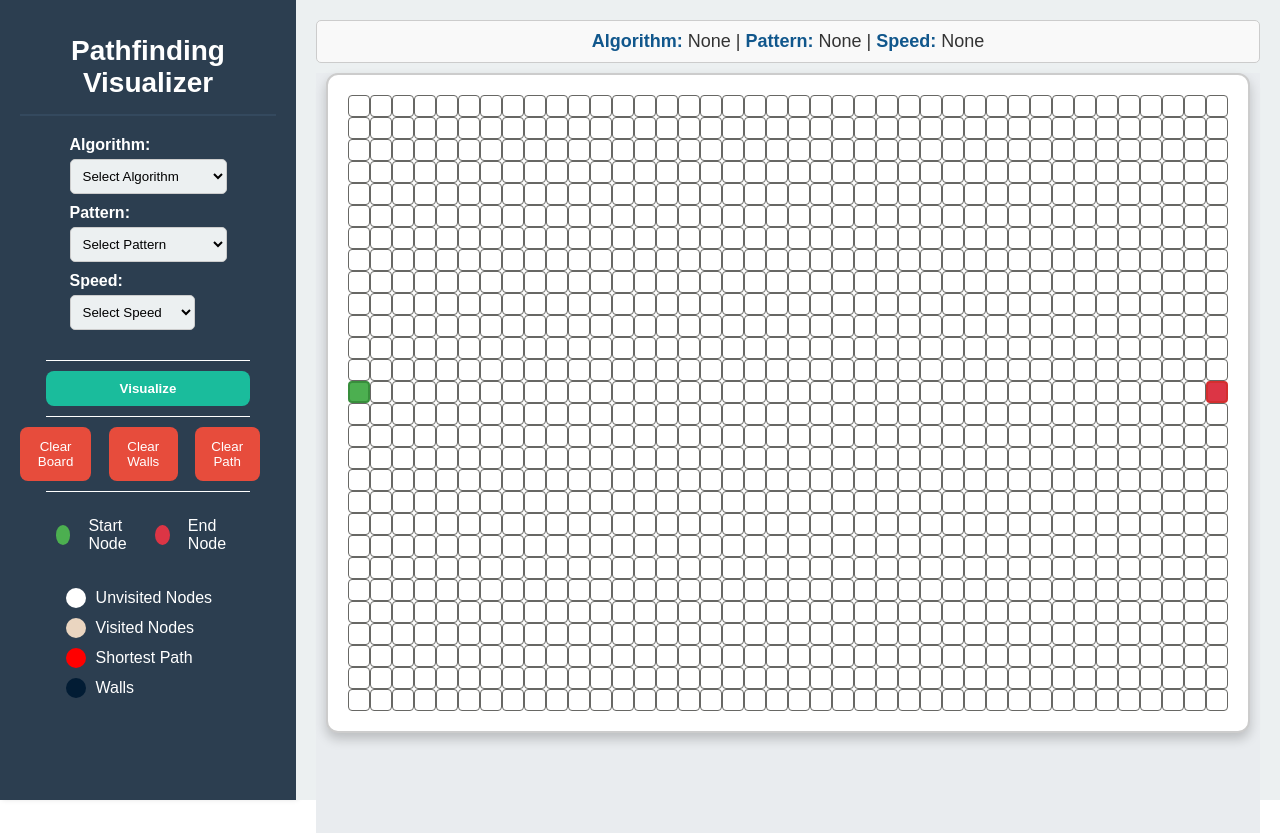
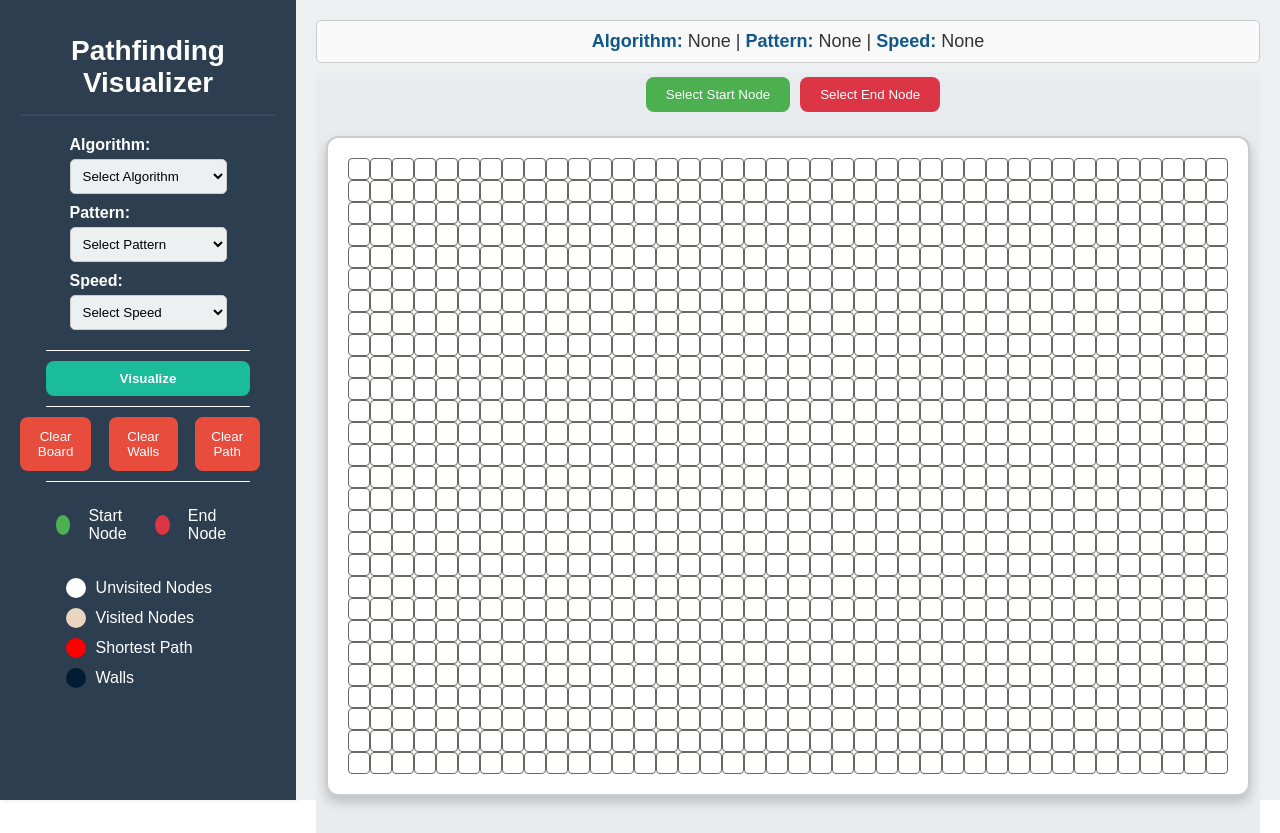
Before and after one commit to Naval1704/pathfinding_visualizer, a React (Create React App) app: page / in a window 1280 px wide. Built offline with nearby package versions, Linux system fonts and the light colour scheme.

Commit message:
start node and end node can be selected by user itself, ui updates

```diff
--- a/src/App.js
+++ b/src/App.js
@@ -31,6 +31,15 @@ function App() {
     }
   };
 
+  const handleSelectChange = (setter) => (e) => {
+    setter(e.target.value);
+    if (e.target.value) {
+      e.target.classList.add("selected");
+    } else {
+      e.target.classList.remove("selected");
+    }
+  };
+
   return (
     <div className="App">
       <div className="left-column">
@@ -45,19 +54,10 @@ function App() {
               id="algorithm"
               name="algorithm"
               value={algorithm}
-              onChange={(e) => setAlgorithm(e.target.value)}
+              onChange={handleSelectChange(setAlgorithm)}
             >
               <option value="">Select Algorithm</option>
               <option value="Dijkstra's_Algorithm">Dijkstra's Algorithm</option>
-              {/* <option value="A*_Search">A* Search</option> */}
-              {/* <option value="Greedy_Best_first_Search">Greedy Best-first Search</option>
-              <option value="Swarm_Algorithm">Swarm Algorithm</option>
-              <option value="Convergent_Swarm_Algorithm">
-                Convergent Swarm Algorithm
-              </option>
-              <option value="Bidirectional_Swarm_Algorithm">
-                Bidirectional Swarm Algorithm
-              </option> */}
               <option value="Breadth_first_Search">Breadth-first Search</option>
               <option value="Depth_first_Search">Depth-first Search</option>
             </select>
@@ -70,7 +70,7 @@ function App() {
               id="pattern"
               name="pattern"
               value={pattern}
-              onChange={(e) => setPattern(e.target.value)}
+              onChange={handleSelectChange(setPattern)}
             >
               <option value="">Select Pattern</option>
               {/* <option value="Maze">Maze</option> */}
@@ -82,13 +82,13 @@ function App() {
           </div>
 
           {/* Select speed */}
-          <div className="speed">
+          <div className="dropdown">
             <label htmlFor="speed">Speed:</label>
             <select
               id="speed"
               name="speed"
               value={speed}
-              onChange={(e) => setSpeed(e.target.value)}
+              onChange={handleSelectChange(setSpeed)}
             >
               <option value="">Select Speed</option>
               <option value="fast">Fast</option>
@@ -100,7 +100,9 @@ function App() {
 
         <hr className="partition-line" />
 
-        <button className="visualize-button" onClick={handleVisualize}>Visualize</button>
+        <button className="visualize-button" onClick={handleVisualize}>
+          Visualize
+        </button>
 
         <hr className="partition-line" />
 
@@ -155,10 +157,17 @@ function App() {
       <div className="right-workspace">
         <div className="selected-info">
           <p>
-            <strong>Algorithm:</strong> {algorithm || "None"} | <strong>Pattern:</strong> {pattern || "None"} | <strong>Speed:</strong> {speed || "None"}
+            <strong>Algorithm:</strong> {algorithm || "None"} |{" "}
+            <strong>Pattern:</strong> {pattern || "None"} |{" "}
+            <strong>Speed:</strong> {speed || "None"}
           </p>
         </div>
-        <Grid ref={gridRef} algorithm={algorithm} pattern={pattern} speed={speed} />
+        <Grid
+          ref={gridRef}
+          algorithm={algorithm}
+          pattern={pattern}
+          speed={speed}
+        />
       </div>
     </div>
   );
--- a/src/index.css
+++ b/src/index.css
@@ -81,11 +81,15 @@ body {
   border-radius: 5px;
   border: 1px solid #ccc;
   background-color: #ecf0f1;
-  transition: border-color 0.3s ease;
+  transition: border-color 0.3s ease, background-color 0.3s ease;
 }
 
 .dropdown select:focus {
   border-color: #1abc9c;
+}
+
+.dropdown select.selected {
+  background-color: #d1e7dd; /* Change this color to your desired selected color */
 }
 
 .visualize-button {
--- a/src/pathfinding_visualizer/grid.js
+++ b/src/pathfinding_visualizer/grid.js
@@ -6,20 +6,16 @@ import { dijkstra, createPath } from "../algorithms/dijkstra";
 import { bfs, createPathBFS } from "../algorithms/bfs";
 import { dfs, createPathDFS } from "../algorithms/dfs";
 
-const STARTING_ROW = (Math.floor(window.innerHeight / 29) - 1) / 2;
-const STARTING_COL = 0;
-
-const TARGET_ROW = (Math.floor(window.innerHeight / 29) - 1) / 2;
-const TARGET_COL = Math.floor(window.innerWidth / 32) - 1;
-
 export default class Grid extends Component {
   constructor(props) {
     super(props);
     this.state = {
       grid: [],
       mouseIsPressed: false,
-      startNode: { row: STARTING_ROW, col: STARTING_COL },
-      targetNode: { row: TARGET_ROW, col: TARGET_COL },
+      startNode: null,
+      targetNode: null,
+      selectingStartNode: false,
+      selectingEndNode: false,
     };
   }
 
@@ -28,40 +24,26 @@ export default class Grid extends Component {
     this.setState({ grid });
   }
 
-  // componentDidMount() {
-  //   const grid = this.getInitialGrid();
-  //   this.setState({ grid }, () => {
-  //     this.applyPattern(this.props.pattern);
-  //   });
-  // }
-
-  // componentDidUpdate(prevProps) {
-  //   if (prevProps.pattern !== this.props.pattern) {
-  //     this.applyPattern(this.props.pattern);
-  //   }
-  // }
-
   getInitialGrid = () => {
-    const { startNode, targetNode } = this.state;
     const grid = [];
     const rows = Math.floor(window.innerHeight / 28);
     const cols = Math.floor(window.innerWidth / 32);
     for (let row = 0; row < rows; row++) {
       const currentRow = [];
       for (let col = 0; col < cols; col++) {
-        currentRow.push(this.createNode(row, col, startNode, targetNode));
+        currentRow.push(this.createNode(row, col));
       }
       grid.push(currentRow);
     }
     return grid;
   };
 
-  createNode = (row, col, startNode, targetNode) => {
+  createNode = (row, col) => {
     return {
       row,
       col,
-      isStart: row === startNode.row && col === startNode.col,
-      isTarget: row === targetNode.row && col === targetNode.col,
+      isStart: false,
+      isTarget: false,
       distance: Infinity,
       isVisited: false,
       isShortestPath: false,
@@ -87,8 +69,15 @@ export default class Grid extends Component {
   };
 
   handleMouseDown = (row, col) => {
-    const newGrid = this.wallToggle(this.state.grid, row, col);
-    this.setState({ grid: newGrid, mouseIsPressed: true });
+    const { selectingStartNode, selectingEndNode } = this.state;
+    if (selectingStartNode) {
+      this.setStartNode(row, col);
+    } else if (selectingEndNode) {
+      this.setEndNode(row, col);
+    } else {
+      const newGrid = this.wallToggle(this.state.grid, row, col);
+      this.setState({ grid: newGrid, mouseIsPressed: true });
+    }
   };
 
   handleMouseUp = () => {
@@ -99,6 +88,34 @@ export default class Grid extends Component {
     if (!this.state.mouseIsPressed) return;
     const newGrid = this.wallToggle(this.state.grid, row, col);
     this.setState({ grid: newGrid });
+  };
+
+  setStartNode = (row, col) => {
+    const { grid } = this.state;
+    const newGrid = grid.slice();
+    if (this.state.startNode) {
+      newGrid[this.state.startNode.row][this.state.startNode.col].isStart = false;
+    }
+    newGrid[row][col].isStart = true;
+    this.setState({
+      grid: newGrid,
+      startNode: { row, col },
+      selectingStartNode: false,
+    });
+  };
+
+  setEndNode = (row, col) => {
+    const { grid } = this.state;
+    const newGrid = grid.slice();
+    if (this.state.targetNode) {
+      newGrid[this.state.targetNode.row][this.state.targetNode.col].isTarget = false;
+    }
+    newGrid[row][col].isTarget = true;
+    this.setState({
+      grid: newGrid,
+      targetNode: { row, col },
+      selectingEndNode: false,
+    });
   };
 
   clearBoard = () => {
@@ -185,51 +202,6 @@ export default class Grid extends Component {
     }
   }
 
-  // applyPattern(pattern) {
-  //   let newGrid = this.state.grid.slice();
-  //   if (pattern === "Maze") {
-  //     newGrid = this.generateRecursiveDivision(newGrid);
-  //   } else {
-  //     newGrid = this.getInitialGrid();
-  //   }
-  //   this.setState({ grid: newGrid });
-  // }
-
-  // generateRecursiveDivision(grid) {
-  //   const rows = Math.floor(window.innerHeight / 28);
-  //   const cols = Math.floor(window.innerWidth / 32);
-  //   const wallSpacing = 4; // Parameterize wall spacing
-
-  //   // Function to add walls in a specific pattern
-  //   const addWalls = (startRow, endRow, colOffset) => {
-  //     for (let row = startRow; row < endRow; row++) {
-  //       for (let col = colOffset; col < cols; col += wallSpacing) {
-  //         grid[row][col].isWall = true;
-  //       }
-  //     }
-  //   };
-
-  //   // Dynamically generate wall patterns based on screen size
-  //   const wallPatterns = [];
-  //   const numPatterns = 6; // Number of patterns to generate
-  //   const rowIncrement = Math.floor(rows / numPatterns);
-
-  //   for (let i = 0; i < numPatterns; i++) {
-  //     const startRow = i * rowIncrement;
-  //     const endRow = (i + 1) * rowIncrement;
-  //     const colOffset = (i % 2 === 0) ? 2 : 4; // Alternate colOffset for variety
-  //     wallPatterns.push({ startRow, endRow, colOffset });
-  //   }
-
-  //   // Add walls based on the defined patterns
-  //   wallPatterns.forEach(pattern => {
-  //     const { startRow, endRow, colOffset } = pattern;
-  //     addWalls(startRow, endRow, colOffset);
-  //   });
-
-  //   return grid;
-  // }
-
   getAnimationSpeed() {
     const { speed } = this.props;
     switch (speed) {
@@ -245,21 +217,25 @@ export default class Grid extends Component {
   }
 
   visualizeAlgorithm = (algorithm) => {
+    const { startNode, targetNode } = this.state;
+    if (!startNode || !targetNode) {
+      alert("Please select start node and end node !!");
+      return;
+    }
+
     if (algorithm === "Dijkstra's_Algorithm") {
       this.visualizeDijkstra();
-    }
-    else if( algorithm === "Breadth_first_Search" ){
-      this.visualizeBFS() ;
-    }
-    else if( algorithm === "Depth_first_Search" ){
-      this.visualizeDFS() ;
+    } else if (algorithm === "Breadth_first_Search") {
+      this.visualizeBFS();
+    } else if (algorithm === "Depth_first_Search") {
+      this.visualizeDFS();
     }
   };
 
   visualizeBFS() {
     const { grid } = this.state;
-    const startNode = grid[STARTING_ROW][STARTING_COL];
-    const finishNode = grid[TARGET_ROW][TARGET_COL];
+    const startNode = grid[this.state.startNode.row][this.state.startNode.col];
+    const finishNode = grid[this.state.targetNode.row][this.state.targetNode.col];
     const visitedNodes = bfs(grid, startNode, finishNode);
     const shortestPath = createPathBFS(finishNode);
     this.animateAlgo(visitedNodes, shortestPath);
@@ -267,8 +243,8 @@ export default class Grid extends Component {
 
   visualizeDFS() {
     const { grid } = this.state;
-    const startNode = grid[STARTING_ROW][STARTING_COL];
-    const finishNode = grid[TARGET_ROW][TARGET_COL];
+    const startNode = grid[this.state.startNode.row][this.state.startNode.col];
+    const finishNode = grid[this.state.targetNode.row][this.state.targetNode.col];
     const visitedNodes = dfs(grid, startNode, finishNode);
     const shortestPath = createPathDFS(finishNode);
     this.animateAlgo(visitedNodes, shortestPath);
@@ -276,8 +252,8 @@ export default class Grid extends Component {
 
   visualizeDijkstra() {
     const { grid } = this.state;
-    const startNode = grid[STARTING_ROW][STARTING_COL];
-    const finishNode = grid[TARGET_ROW][TARGET_COL];
+    const startNode = grid[this.state.startNode.row][this.state.startNode.col];
+    const finishNode = grid[this.state.targetNode.row][this.state.targetNode.col];
     const visitedNodes = dijkstra(grid, startNode, finishNode);
     const shortestPath = createPath(finishNode);
     this.animateAlgo(visitedNodes, shortestPath);
@@ -287,6 +263,14 @@ export default class Grid extends Component {
     const { grid } = this.state;
     return (
       <div className="grid-container">
+        <div className="controls">
+          <button className="control-button-green" onClick={() => this.setState({ selectingStartNode: true, selectingEndNode: false })}>
+            Select Start Node
+          </button>
+          <button className="control-button-red" onClick={() => this.setState({ selectingEndNode: true, selectingStartNode: false })}>
+            Select End Node
+          </button>
+        </div>
         <div className="grid">
           {grid.map((row, rowIndx) => {
             return (
--- a/src/pathfinding_visualizer/styles/grid.css
+++ b/src/pathfinding_visualizer/styles/grid.css
@@ -133,3 +133,44 @@
 .node:active {
   transform: scale(0.95);
 }
+
+
+/* Controls */
+
+.controls {
+  margin-bottom: 20px;
+  text-align: center;
+}
+
+.control-button-green {
+  padding: 12px;
+  background-color: #4caf50;
+  color: white;
+  border: none;
+  padding: 10px 20px;
+  border-radius: 8px;
+  margin: 4px 10px;
+  cursor: pointer;
+  transition: background-color 0.3s ease, transform 0.3s ease;
+}
+
+.control-button-green:hover {
+  background-color: #45a049;
+  transform: scale(1.05);
+}
+
+.control-button-red {
+  padding: 12px;
+  background-color: #dc3545;
+  color: white;
+  border: none;
+  padding: 10px 20px;
+  border-radius: 8px;
+  cursor: pointer;
+  transition: background-color 0.3s ease, transform 0.3s ease;
+}
+
+.control-button-red:hover {
+  background-color: #c82333;
+  transform: scale(1.05);
+}
```
